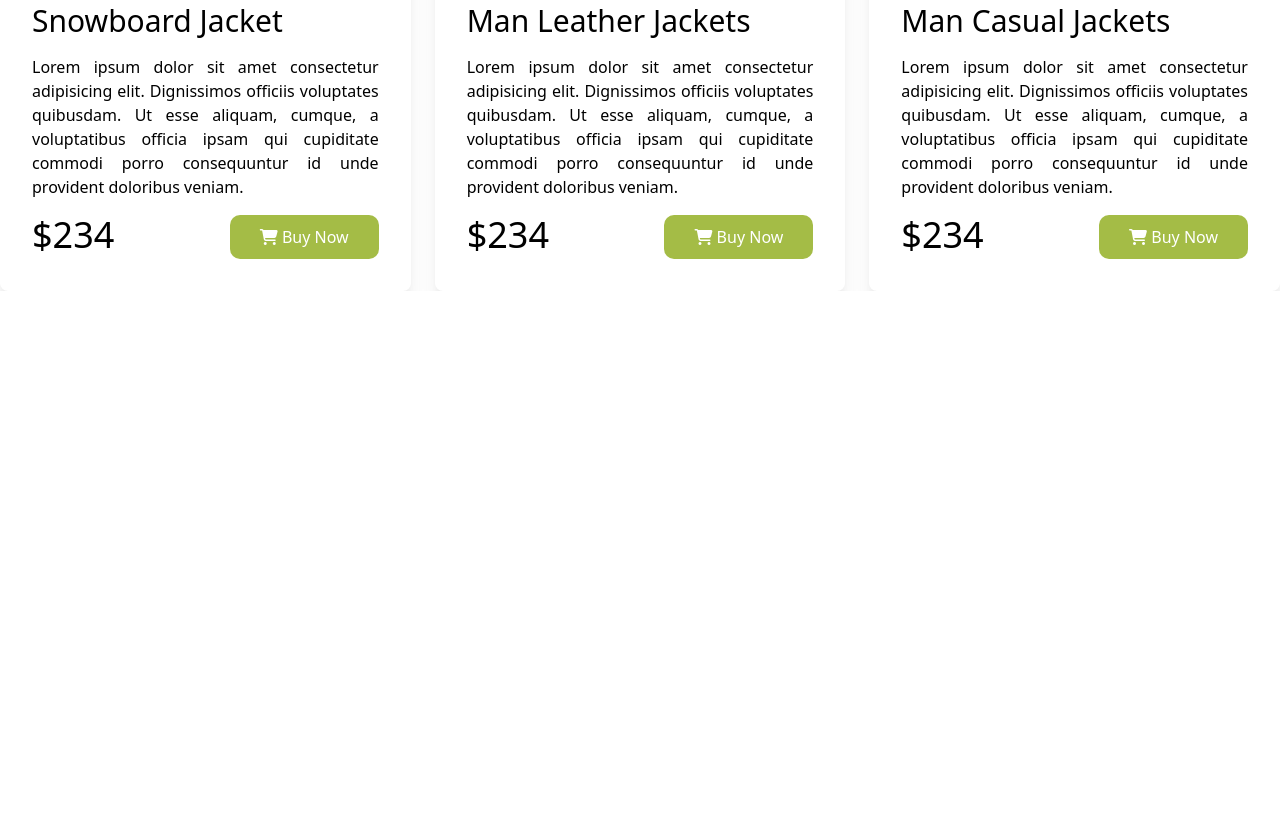
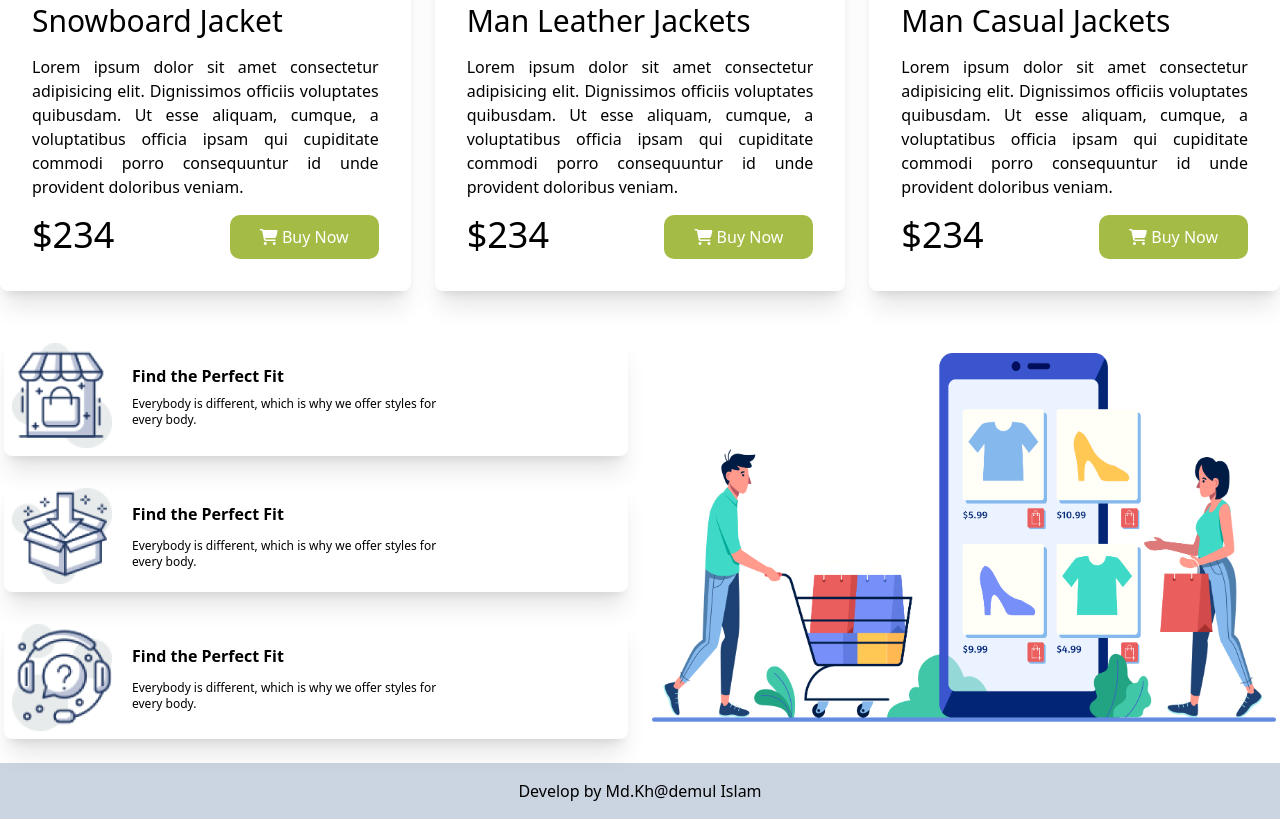
Before and after one commit to rkhademul8/penguin-tailwind, a plain HTML site: page index.html in a window 1280 px wide. Shown: the part 1792-2611 px from the top of the page. Before the commit the page ends 2083 px from the top, so only its background shows below. Drawn offline with nearby package versions, Linux system fonts and the light colour scheme.

Commit message:
project_done

```diff
--- a/index.html
+++ b/index.html
@@ -109,9 +109,49 @@
         </section>
         <!-- Man jacket part end -->
 
+
+        <section class="container mx-auto mt-10 p-1">
+             <!-- features  part start -->
+             <div class="grid md:grid-cols-2 gap-6 items-center ">
+                 <div class="flex items-center shadow-xl rounded-lg  p-2">
+                     <div class=""><img width="100px" height="150px" src="icons/image 12.png" alt=""></div>
+                     <div class="w-80 space-y-2 ml-5">
+                         <h3 class="text-1xl font-bold">Find the Perfect Fit</h3>
+                         <p class="text-xs">Everybody is different, which is why we
+                            offer styles for every body.</p>
+                     </div>
+                 </div>
+
+                 <div class=" row-span-3 flex aligns-center">
+                     <img src="images/shopping.png" alt="">
+                 </div>
+
+                 <div class="flex items-center shadow-xl rounded-lg  p-2">
+                    <div class=""><img width="100px" height="150px" src="icons/image 13.png" alt=""></div>
+                    <div class="w-80 space-y-3 ml-5">
+                        <h3 class="text-1xl font-bold">Find the Perfect Fit</h3>
+                        <p class="text-xs">Everybody is different, which is why we
+                           offer styles for every body.</p>
+                    </div>
+                </div>
+                <div class="flex items-center shadow-xl rounded-lg  p-2">
+                    <div class=""><img width="100px" height="150px" src="icons/image 14.png" alt=""></div>
+                    <div class="w-80 space-y-3 ml-5">
+                        <h3 class="text-1xl font-bold">Find the Perfect Fit</h3>
+                        <p class="text-xs">Everybody is different, which is why we
+                           offer styles for every body.</p>
+                    </div>
+                </div>
+             </div>
+             <!-- features  part end -->
+
+        </section>
+
     </main>
 
-    <footer></footer>
+    <footer class="bg-slate-300 mt-5">
+        <p class="text-center p-4">Develop by Md.Kh@demul Islam</p>
+    </footer>
 
 
 </body>
```
